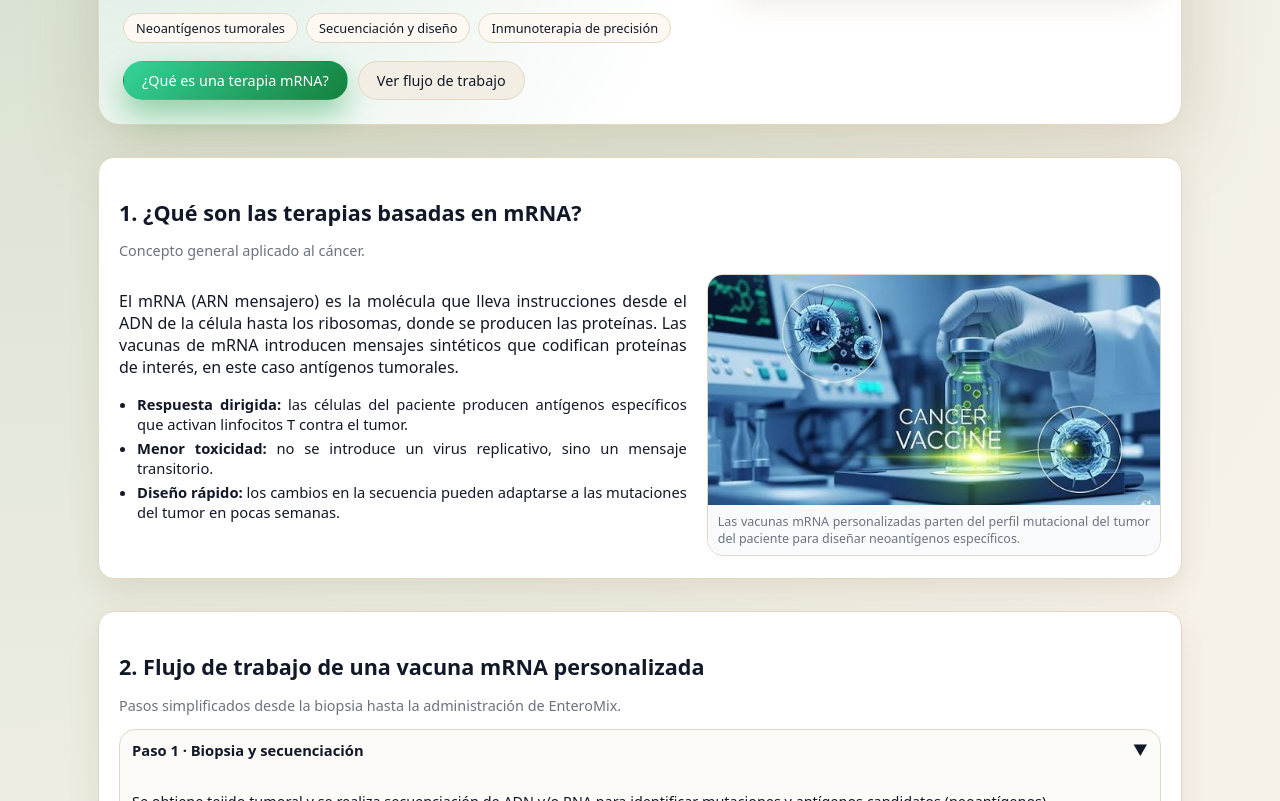
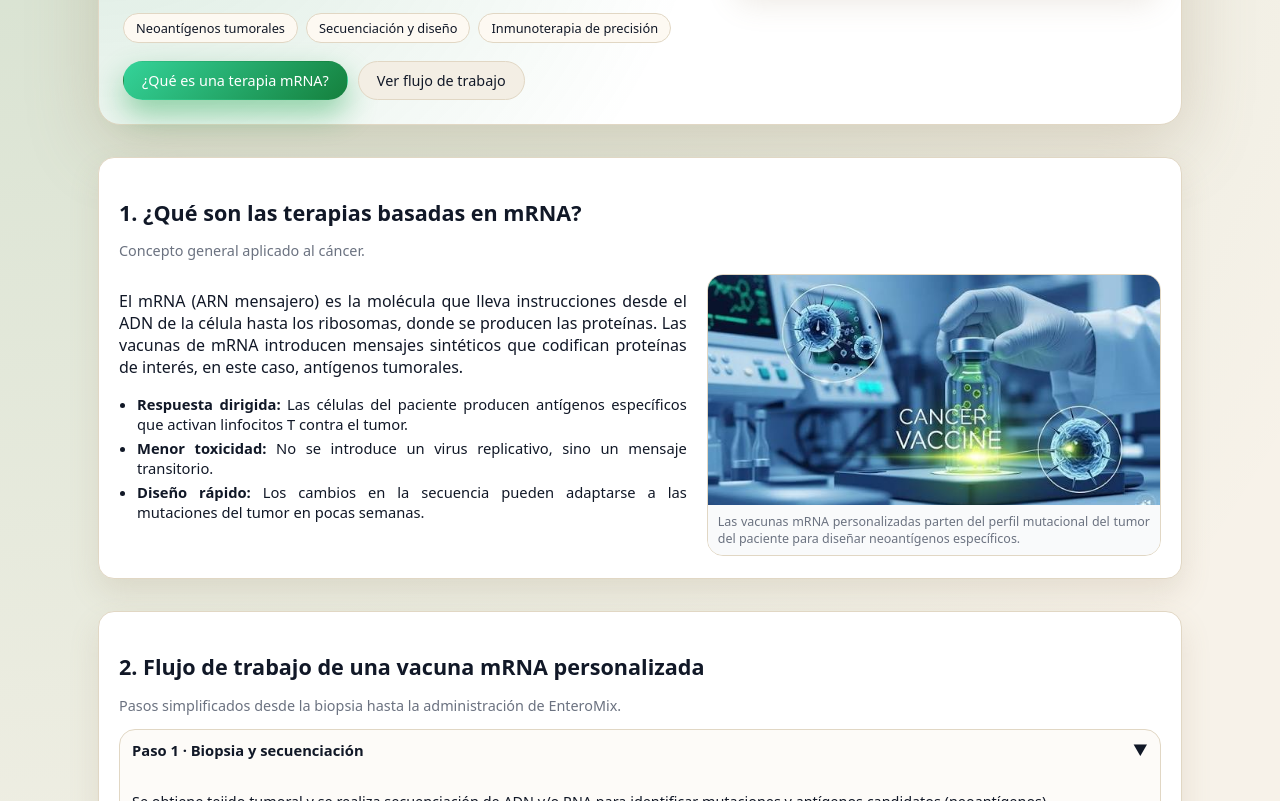
Before and after one commit to cvvallejos-carlita/enteromix-site, a plain HTML site: page enteromix-mrna-platform.html in a window 1280 px wide. Shown: the part 299-1100 px from the top of the page. Drawn offline with Linux system fonts and the light colour scheme; files whose address does not match are found by name.

Commit message:
Update enteromix-mrna-platform.html

```diff
--- a/enteromix-mrna-platform.html
+++ b/enteromix-mrna-platform.html
@@ -76,14 +76,14 @@
                         El mRNA (ARN mensajero) es la molécula que lleva instrucciones desde
                         el ADN de la célula hasta los ribosomas, donde se producen las
                         proteínas. Las vacunas de mRNA introducen mensajes sintéticos que
-            codifican proteínas de interés, en este caso antígenos tumorales.
+                        codifican proteínas de interés, en este caso, antígenos tumorales.
                     </p>
                     <ul class="list">
-            <li><strong>Respuesta dirigida:</strong> las células del paciente producen
+                        <li><strong>Respuesta dirigida:</strong> Las células del paciente producen
                             antígenos específicos que activan linfocitos T contra el tumor.</li>
-            <li><strong>Menor toxicidad:</strong> no se introduce un virus replicativo,
+                        <li><strong>Menor toxicidad:</strong> No se introduce un virus replicativo,
                             sino un mensaje transitorio.</li>
-            <li><strong>Diseño rápido:</strong> los cambios en la secuencia pueden
+                        <li><strong>Diseño rápido:</strong> Los cambios en la secuencia pueden
                             adaptarse a las mutaciones del tumor en pocas semanas.</li>
                     </ul>
                 </div>
@@ -96,6 +96,7 @@
                     </div>
                 </div>
             </div>
+
 
         </section>
 
```
Lines whose indentation alone changed are shown as unchanged.
